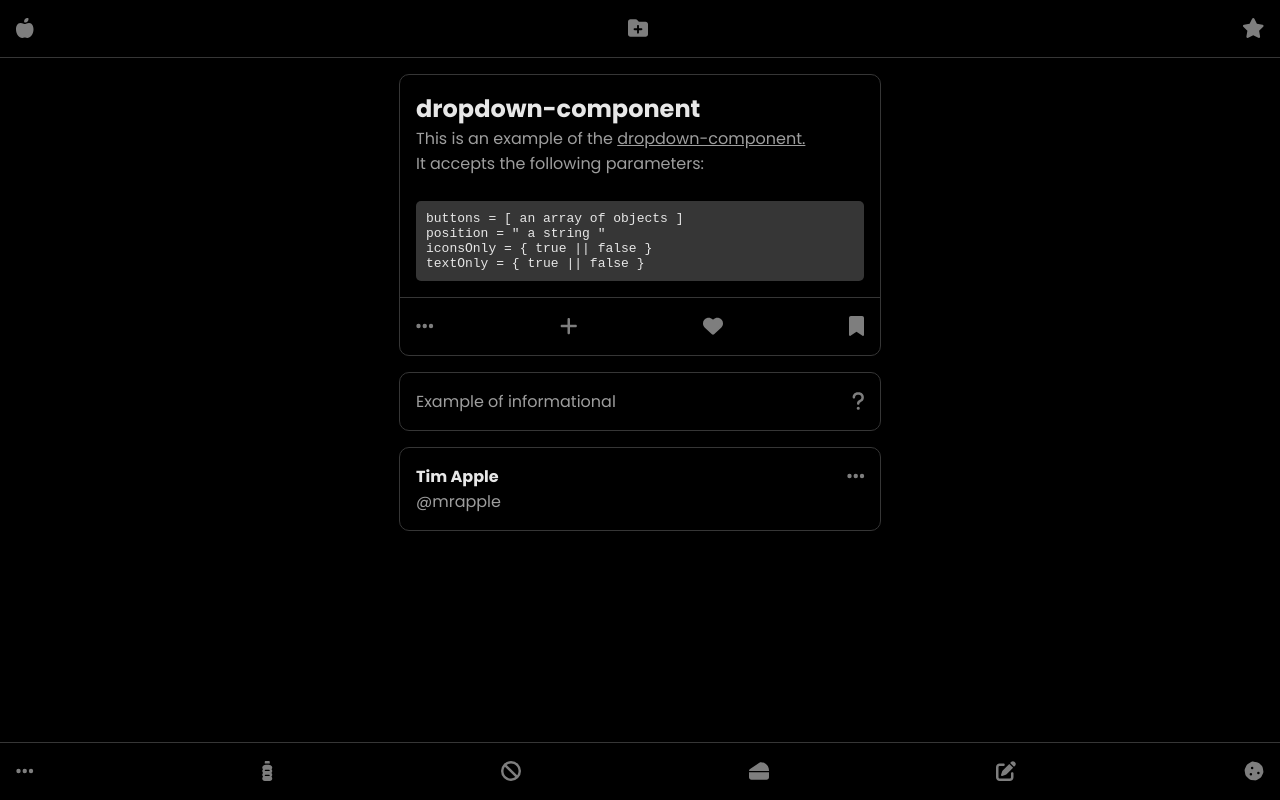
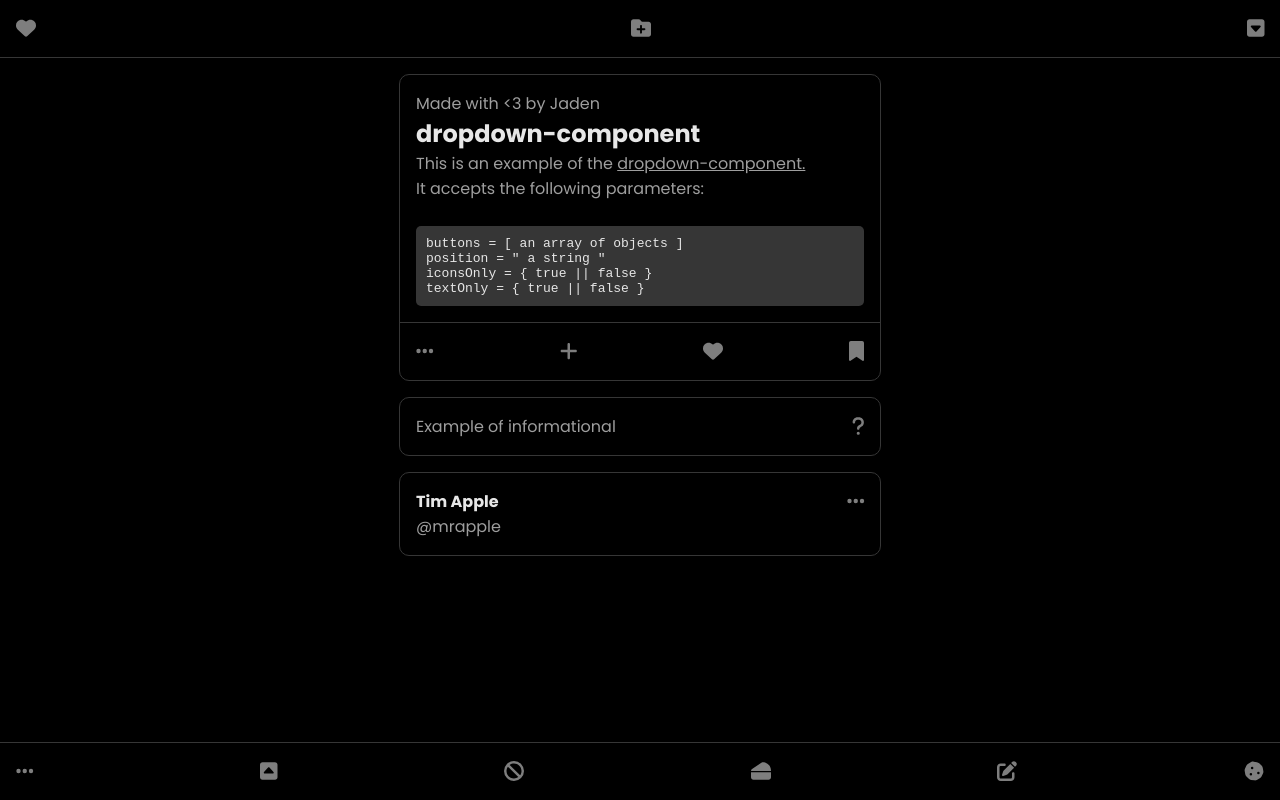
Before and after one commit to igaboo/dropdown-component, a React (Create React App) app: page / in a window 1280 px wide. Built offline with nearby package versions, Linux system fonts and the light colour scheme.

Commit message:
updated styling and icons

```diff
--- a/src/App.js
+++ b/src/App.js
@@ -24,6 +24,8 @@ import {
   faQuestion,
   faPortrait,
   faShare,
+  faSquareCaretDown,
+  faSquareCaretUp,
 } from "@fortawesome/free-solid-svg-icons";
 import { FontAwesomeIcon } from "@fortawesome/react-fontawesome";
 
@@ -77,7 +79,7 @@ export default function App() {
           openMenu={openMenu}
           closeMenu={closeMenu}
           state={menuState.menu1}
-          icon={faAppleWhole}
+          icon={menuState.menu1 ? faHeart : faHeartCrack}
         >
           <DropdownMenu
             buttons={[
@@ -91,21 +93,25 @@ export default function App() {
                 icon: faCarrot,
                 color: "223, 132, 48",
                 text: "Carrot",
+                func: () => alert("carrot function"),
               },
               {
                 icon: faCheese,
                 color: "191, 168, 33",
                 text: "Cheese",
+                func: () => alert("cheese function"),
               },
               {
                 icon: faBottleWater,
                 color: "11, 59, 156",
                 text: "Water",
+                func: () => alert("water function"),
               },
               {
                 icon: faCookie,
                 color: "180, 141, 75",
                 text: "Cookie",
+                func: () => alert("cookie function"),
               },
             ]}
             closeMenu={() => closeMenu("menu1")}
@@ -154,7 +160,7 @@ export default function App() {
           openMenu={openMenu}
           closeMenu={closeMenu}
           state={menuState.menu2}
-          icon={faStar}
+          icon={faSquareCaretDown}
         >
           <DropdownMenu
             buttons={[
@@ -183,6 +189,8 @@ export default function App() {
       <section>
         <div className="card">
           <header>
+            <p className="credit">Made with {"<3"} by Jaden</p>
+
             <h2>dropdown-component</h2>
             <p>
               This is an example of the{" "}
@@ -437,7 +445,7 @@ export default function App() {
           openMenu={openMenu}
           closeMenu={closeMenu}
           state={menuState.menu5}
-          icon={faBottleWater}
+          icon={faSquareCaretUp}
         >
           <DropdownMenu
             buttons={[
--- a/src/dropdown.scss
+++ b/src/dropdown.scss
@@ -28,6 +28,7 @@ h1,
 h2,
 h3,
 h4,
+h5,
 p {
   margin: 0;
   padding: 0;
```
